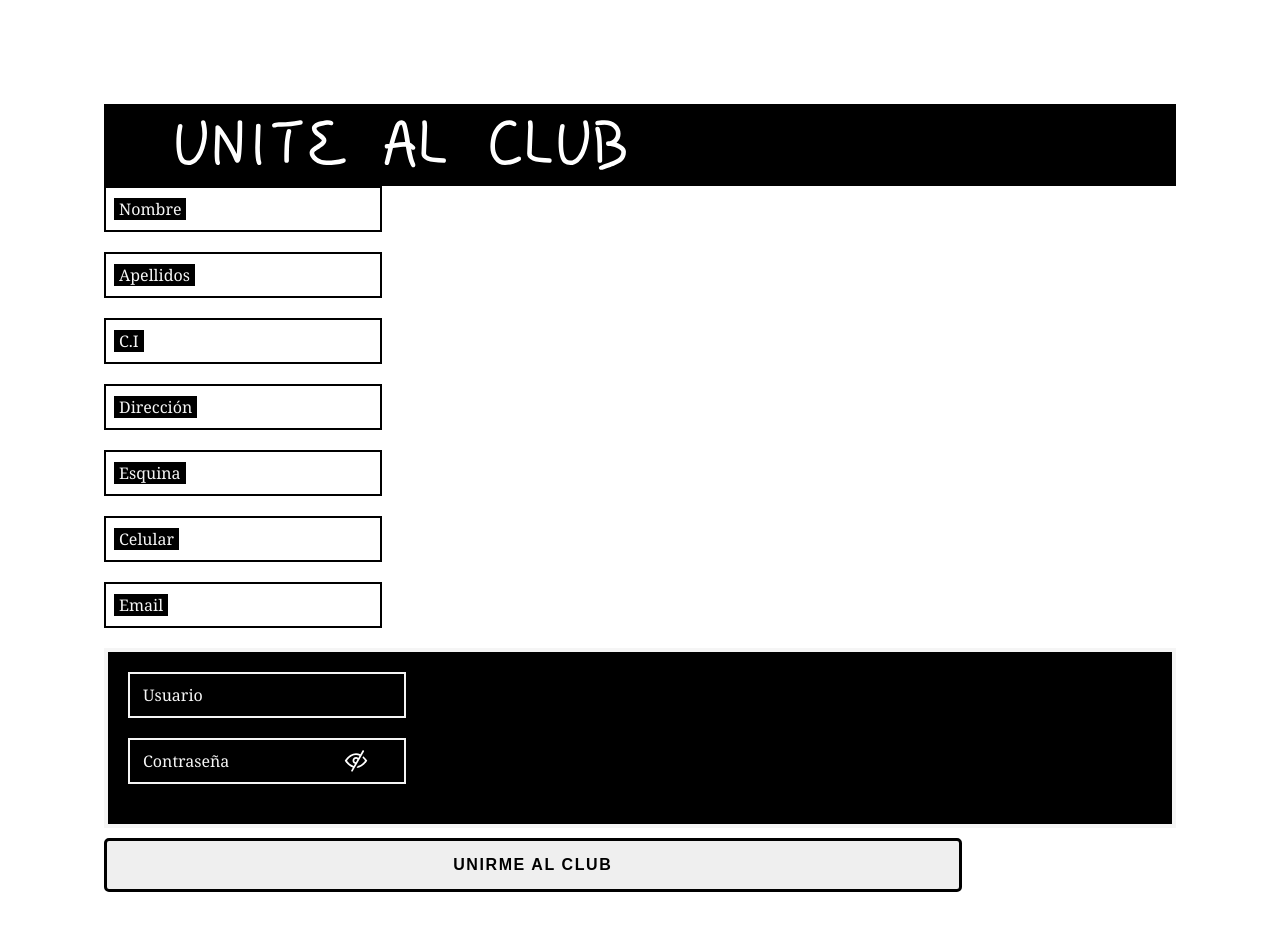
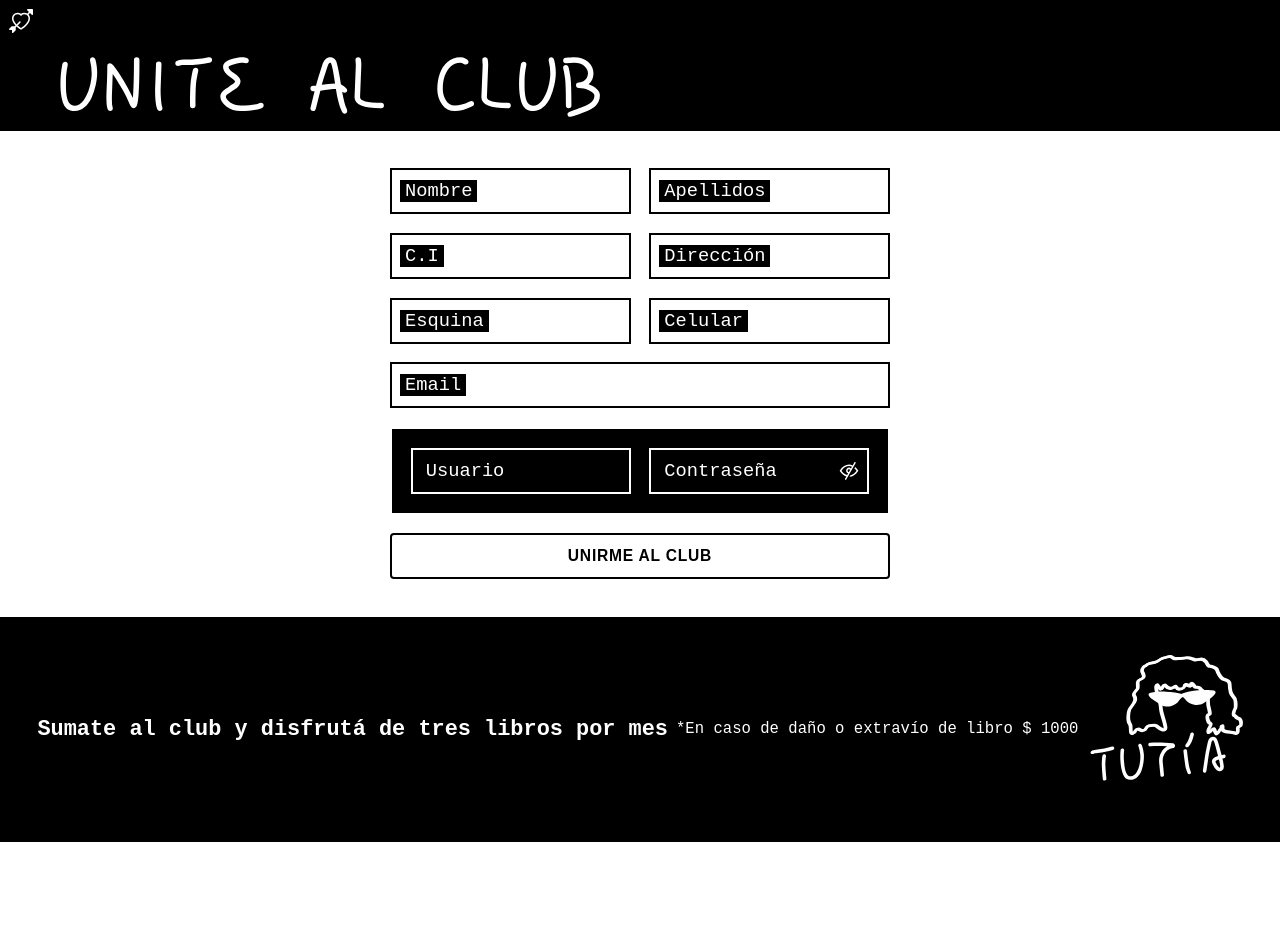
Before and after one commit to karinabentancor/TUTIA, a website: page join.html in a window 1280 px wide. After the commit the page ends 842 px from the top, so only its background shows below. Drawn offline with nearby package versions, Linux system fonts and the light colour scheme.

Commit message:
join-update

```diff
--- a/css/join.css
+++ b/css/join.css
@@ -1,109 +1,170 @@
-
+* {
+    margin: 0;
+    padding: 0;
+    box-sizing: border-box;
+  }
+  html, body {
+    width: 100%;
+    overflow-x: hidden;
+    font-family: monospace;
+    font-size: larger;
+  }
   body {
-        padding: 6em;
-        font-family:Cambria, Cochin, Georgia, Times, 'Times New Roman', serif;
+    background: #fff;
+    color: #000;
+  }
+  .header-row {
+    background: #000;
+    padding: 0.5em;
+    display: flex;
+    justify-content: flex-start;
+  }
+  .icon-header {
+    width: 24px;
+    height: 24px;
+    filter: brightness(0) invert(1);
   }
   .top-row {
     display: flex;
-        justify-content: flex-start;
     align-items: center;
-        background-color: black;
-        padding: 1em;
-        position: relative;
-        z-index: 10;
+    background: #000;
+    padding: 0.75em 1em;
   }
   .arrow-link .arrow {
-        width: 40px;
-        height: 40px;
-        margin-right: 1em;
-        z-index: 10;
-        display: block;
+    width: 32px;
+    height: 32px;
+    margin-right: 0.5em;
   }
-
   .logo-algo {
-        height: 50px;
+    height: 60px;
+    max-width: 80%;
   }
-
+  .form-container {
+    width: 100%;
+    max-width: 500px;
+    margin: 1.5em auto;
+    padding: 0 1em;
+  }
+  #registration-form {
+    display: flex;
+    flex-direction: column;
+    gap: 1em;
+  }
+  .personal-info,
+  .create-user {
+    display: flex;
+    flex-direction: column;
+    gap: 1em;
+  }
   .input-container {
     position: relative;
-        width: 250px;
-        margin-bottom: 20px;
+    width: 100%;
   }
-    input {
+  .input-container input {
     width: 100%;
     padding: 12px;
-        border: 2px solid black;
+    border: 2px solid #000;
     background: none;
-        font-size: 16px;
-        outline: none;
+    font-size: 1rem;
     color: #000;
   }
-    label {
+  .input-container label {
     position: absolute;
     left: 10px;
     top: 50%;
     transform: translateY(-50%);
-        background: black;
+    background: #000;
     padding: 0 5px;
+    color: #fff;
     transition: 0.3s;
-        color: whitesmoke;
   }
-    input:focus + label,
-    input:not(:placeholder-shown) + label {
-        top: -10px;
-        font-size: 12px;
-        color: whitesmoke;
-    }
-    .join-btn {
-            width: 80%;
-            padding: 15px;
-            margin: 10px 0;
-            font-size: 16px;
-            font-weight: bold;
-            cursor: pointer;
-            border: none;
-            background-color: none;
-            color: black;
-            border: 3px solid black;
-            border-radius: 5px;
-            transition: background-color 0.3s;
-            letter-spacing: 0.1em;
-        }
-
-        .join-btn:hover {
-            background-color:black;
-            color: whitesmoke;
-            border: 4px solid whitesmoke;
+  .input-container input:focus + label,
+  .input-container input:not(:placeholder-shown) + label {
+    top: -0.6em;
+    font-size: 0.75rem;
   }
   .create-user {
-        background-color: black;
-        color: whitesmoke;
-        border: 4px solid whitesmoke;
-        padding: 20px;
+    background: #000;
+    color: #fff;
+    border: 2px solid #fff;
+    padding: 1em;
+    gap: 1em;
   }
   .create-user .input-container input {
-        border: 2px solid whitesmoke;
-        color: whitesmoke;
+    border-color: #fff;
+    color: #fff;
   }
   .create-user .input-container label {
-        background: black;
-        color: whitesmoke;
-    }
-    .input-container {
-        position: relative;
-        /* ... */
+    background: #000;
+    color: #fff;
   }
   .toggle-password {
     position: absolute;
     right: 10px;
     top: 50%;
     transform: translateY(-50%);
+    width: 20px;
+    height: 20px;
     cursor: pointer;
-        width: 24px;
-        height: 24px;
   }
   .toggle-password img {
-        display: block;
     width: 100%;
     height: 100%;
   }
+  .join-btn {
+    width: 100%;
+    padding: 12px;
+    font-size: 1rem;
+    font-weight: bold;
+    background: none;
+    color: #000;
+    border: 2px solid #000;
+    border-radius: 4px;
+    transition: background-color 0.3s, color 0.3s;
+    letter-spacing: 0.05em;
+  }
+  .join-btn:hover {
+    background-color: #000;
+    color: #fff;
+    border-color: #fff;
+  }
+  .footer-row {
+    background: #000;
+    color: #fff;
+    display: flex;
+    justify-content: space-between;
+    align-items: center;
+    padding: 2em;
+    margin-top: 2em;
+  }
+  .footer-row p {
+    font-size: 1rem;
+  }
+  .footer-logo {
+    height: 150px;
+    max-width: 60%;
+  }
+  @media (min-width: 768px) {
+    body {
+      padding: 0;
+    }
+    .form-container {
+      padding: 0;
+      margin: 2em auto;
+    }
+    .personal-info {
+      flex-direction: row;
+      flex-wrap: wrap;
+      gap: 1em;
+    }
+    .personal-info .input-container {
+      flex: 1 1 calc(50% - 1em);
+    }
+    .create-user {
+      flex-direction: row;
+      gap: 1em;
+    }
+    .create-user .input-container {
+      flex: 1 1 calc(50% - 1em);
+    }
+  }
--- a/join.html
+++ b/join.html
@@ -2,20 +2,24 @@
 <html lang="en">
 <head>
   <meta charset="UTF-8">
-    <meta name="viewport" content="width=device-width, initial-scale=1.0">
+  <meta name="viewport" content="width=device-width, initial-scale=1">
   <title>UNIRME AL CLUB / TUTÍA</title>
   <link rel="stylesheet" href="css/join.css">
-    <script type="text/javascript" src="https://cdn.jsdelivr.net/npm/@emailjs/browser@3/dist/email.min.js"></script>
-    <script type="text/javascript" src="js/join.js" defer></script>
+  <script src="https://cdn.jsdelivr.net/npm/@emailjs/browser@3/dist/email.min.js"></script>
+  <script src="js/join.js" defer></script>
 </head>
 <body>
+  <div class="header-row">
+    <img src="svg/arrow-through-heart.svg" alt="" class="icon-header">
+  </div>
+
   <div class="top-row">
     <a href="index.html" class="arrow-link">
       <img src="svg/arrow-left-square-fill.svg" class="arrow" alt="Volver">
     </a>
-        <img src="svg/UNITE AL CLUBb.svg" class="logo-algo" alt="Algo">
+    <img src="svg/UNITE AL CLUBb.svg" class="logo-algo" alt="Unite al club">
   </div>
-    </div>
+
   <div class="form-container">
     <form id="registration-form">
       <div class="personal-info">
@@ -48,6 +52,7 @@
           <label for="email">Email</label>
         </div>
       </div>
+
       <div class="create-user">
         <div class="input-container">
           <input type="text" id="user" name="user" placeholder=" " readonly>
@@ -60,10 +65,17 @@
             <img src="svg/eye-hide.svg" alt="Mostrar contraseña">
           </span>
         </div>
+      </div>
 
+      <button type="submit" class="join-btn">UNIRME AL CLUB</button>
+    </form>
   </div>
-            <button class="join-btn" onclick="window.location.href='/welcome.html';"type="submit">UNIRME AL CLUB </button>
-        </form>
+
+  <div class="footer-row">
+    <h3>Sumate al club y disfrutá de tres libros por mes</h3>
+    <p>*En caso de daño o extravío de libro $ 1000</p>
+
+    <img src="svg/tutíab.svg" alt="Tutía" class="footer-logo">
   </div>
 </body>
 </html>
```
Lines whose indentation alone changed are shown as unchanged.
